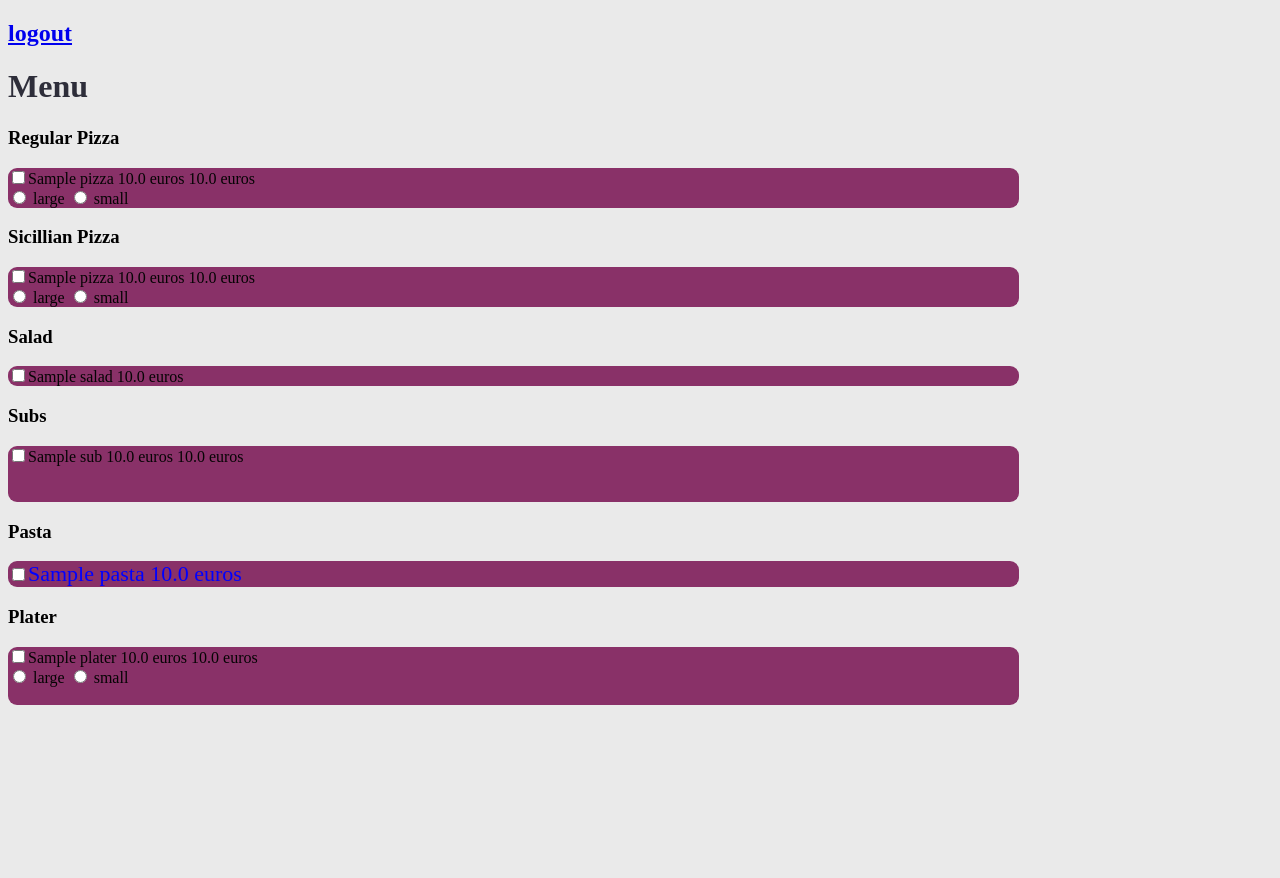
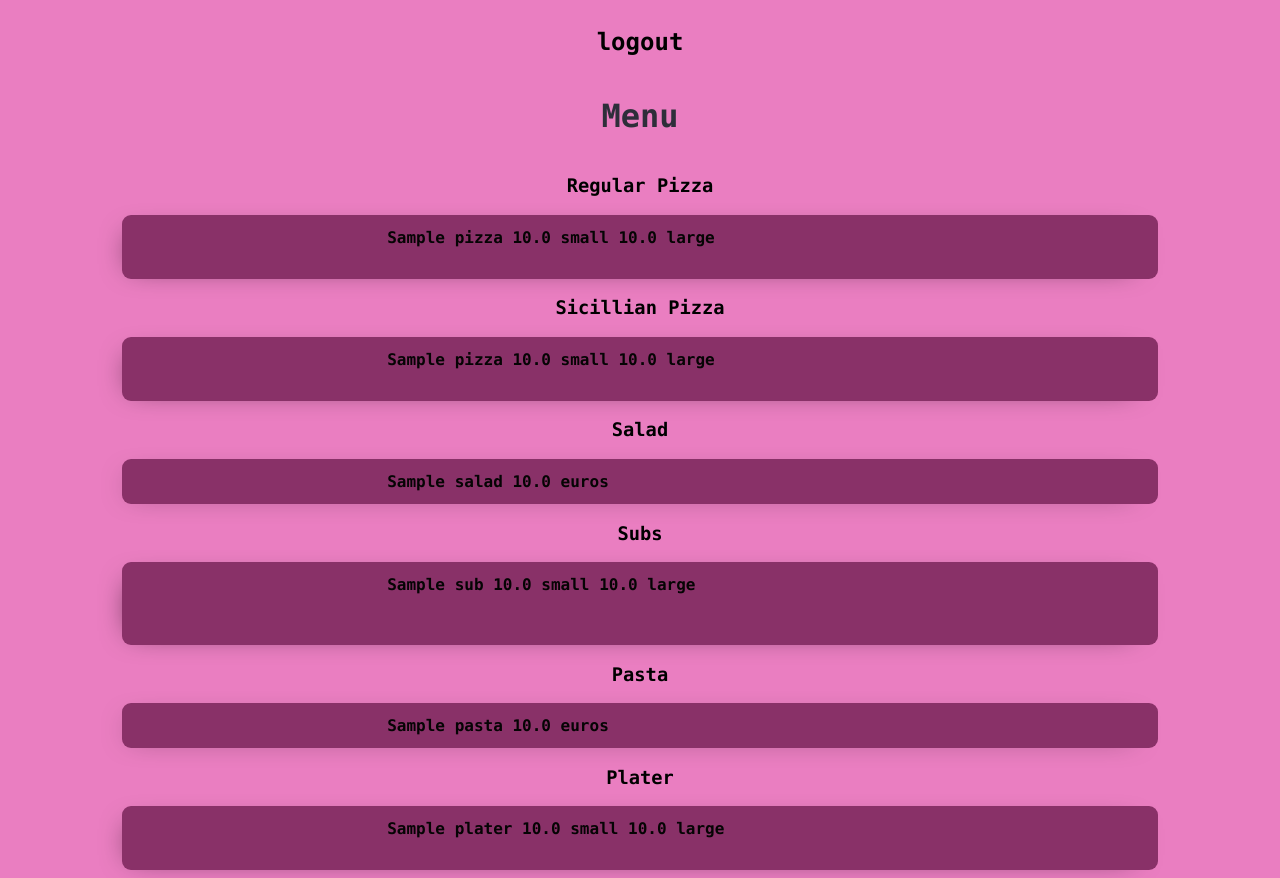
Before and after one commit to Happollyon/pizzaProject, a Django app: page /menu in a window 1280 px wide. Before the commit the page ends 705 px from the top, so only its background shows below. Run offline with Django 3.2, Linux system fonts and the light colour scheme; a user stored in the database is signed in; tables that the repository leaves empty hold one stand-in row (values such as "Sample post").

Commit message:
added style

```diff
--- /dev/null
+++ b/assets/script.js
@@ -0,0 +1,4 @@
+function opn()
+ {
+            alert('oi')
+ }
--- a/assets/style.css
+++ b/assets/style.css
@@ -1,17 +1,39 @@
 body{
-background:#EAEAEA;
+background: #ea7ec1;
+display: flex;
+flex-direction: column;
+justify-content: space-around;
+align-items: center;
+font-family: "Bitstream Vera Sans Mono", Monaco, "Courier New", Courier, monospace;
+}
+a{
+    text-decoration: none;
+    color: black;
 }
 
 .cont{
 background: #893168;
 color:#050404;
 border-radius:9px;
-width: 80%
+width: 80%;
+display: flex;
+flex-direction: column;
+justify-content: space-around;
+align-items: center;
+    -webkit-box-shadow: -9px 4px 29px -18px rgba(0,0,0,0.75);
+    -moz-box-shadow: -9px 4px 29px -18px rgba(0,0,0,0.75);
+    box-shadow: -9px 4px 29px -18px rgba(0,0,0,0.75);
+    padding: 1vw;
 }
+.cont >div
+{
+    width: 50%;
+    height: 80%;
+    font-weight: bold;
 
-.cont>div{
+}
+.topping{
 display:none;
-
 }
 
 .size
@@ -19,4 +41,13 @@ display:none;
 background:#4A1942;
 width: 50%;
 border-radius:9px;
+    display: none   ;
 }
+.button{
+display: none;
+background: #5b80b2;
+width: 40%;
+border-radius: 3px;
+color: white;
+text-align: center;
+}
--- a/orders/models.py
+++ b/orders/models.py
@@ -21,7 +21,7 @@ class Plater(models.Model):
     price1=models.FloatField(default=0)
     price2=models.FloatField(default=0)
     def __str__(self):
-        return f"{self.name}  {self.price1} euros  {self.price2} euros"
+        return f"{self.name}  {self.price1} small  {self.price2} large"
 
 class Topping(models.Model):
     name= models.CharField(max_length=64, default='teste')
@@ -36,7 +36,7 @@ class Regular_pizza(models.Model):
     option=models.IntegerField(default=0)
 
     def __str__(self):
-        return  f"{self.name} {self.price1} euros {self.price2} euros"
+        return  f"{self.name} {self.price1} small {self.price2} large"
 
 class Sicillia_pizza(models.Model):
     name = models.CharField(max_length=64, default='teste')
@@ -45,7 +45,7 @@ class Sicillia_pizza(models.Model):
     option = models.IntegerField(default=0)
 
     def __str__(self):
-        return f"{self.name} {self.price1} euros {self.price2} euros"
+        return f"{self.name} {self.price1} small {self.price2} large"
 class Subs(models.Model):
     name = models.CharField(max_length=64, default='teste')
     price1 = models.FloatField(default=0)
@@ -53,4 +53,4 @@ class Subs(models.Model):
     option = models.IntegerField(default=0)
 
     def __str__(self):
-        return f"{self.name} {self.price1} euros {self.price2} euros"
+        return f"{self.name} {self.price1} small {self.price2} large"
--- a/orders/templates/orders/menu.html
+++ b/orders/templates/orders/menu.html
@@ -5,44 +5,61 @@
 
 
     <title>Pizzaria</title>
+<link rel="script" href="/static/script.js">
     <link rel="stylesheet" href="/static/style.css">
 
 </head>
 <body>
 
 <h2><a href="/logout">logout</a></h2>
+
+
  <h1  style="color:#2E2E3A">Menu</h1>
+
+
 <h3>Regular Pizza</h3>
  <div class="cont">
 {% for regular in Regular_pizza%}
-    <input type="checkbox"><label >{{regular}}</label><br>
+     <div>
+       <label onclick='opn()'>{{regular}}</label><br>
+                <div class="size">
                     <input type="radio" value="large">  <label>large</label>
                     <input type="radio" value="small">  <label>small</label>
-            <div  style="background:#2E2E3A; display:none" >
+                </div>
+
+
+                <div class="topping" >
                         {%for topping in Topping%}
                              <input type="checkbox"  value="{{topping}}"><label  style="color:#FFFFFF">{{topping}}</label>
                         {%endfor%}
                 </div>
+         <div class="button">add to chart</div>
          <br>
 
-
+     </div>
 {%endfor%}
  </div>
 
      <h3>Sicillian Pizza</h3>
  <div class="cont">
+
 {% for Sicillian in Sicillian_pizza%}
-    <input type="checkbox"><label >{{Sicillian}}</label><br>
+     <div>
+         <label >{{Sicillian}}</label><br>
+            <div class="size">
             <input type="radio" value="large">  <label>large</label>
             <input type="radio" value="small">  <label>small</label>
-            <div>
+                </div>
+            <div class="topping">
             {%for topping in Topping%}
                  <input type="checkbox" value="{{topping}}"><label>{{topping}}</label>
 
             {%endfor%}
+
                 </div>
+         <div class="button">add to chart</div>
      <br>
-
+</div>
 {%endfor%}
  </div>
 
@@ -51,7 +68,9 @@
     <h3>Salad</h3>
 <div class="cont">
     {%for salad in Salad%}
-    <input type="checkbox"><label >{{salad}}</label><br>
+    <div>
+   <label >{{salad}}</label><br>
+    </div>
     {%endfor%}
 </div>
 
@@ -59,12 +78,14 @@
     <h3>Subs</h3>
 <div class="cont">
     {%for subs in Subs%}
-    <input type="checkbox"><label>{{subs}}</label><br>
+     <div>
+        <label>{{subs}}</label><br>
         <div class="size">
              <input  type="radio" name ='large'value="large">  <label>large</label>
             <input  type="radio" name="small" value="small">  <label>small</label>
         </div>
         <br/><br/>
+          </div>
     {%endfor%}
 </div>
 
@@ -72,7 +93,9 @@
     <h3>Pasta</h3>
 <div class="cont">
     {%for pasta in Pasta%}
-    <input type="checkbox"><label style="color:Blue;font-size:22px">{{pasta}}</label><br>
+     <div>
+   <label    >{{pasta}}</label><br>
+          </div>
     {%endfor%}
 </div>
 
@@ -80,12 +103,13 @@
 <div class="cont">
 
     {%for plater in Plater%}
-
-    <input type="checkbox"><label >{{plater}}</label><br>
-    <form>
+     <div>
+   <label >{{plater}}</label><br>
+           </div>
+    <div class="size">
     <input id="large" type="radio" name ='large'value="large">  <label>large</label>
     <input id= "small"type="radio" name="small" value="small">  <label>small</label>
-        </form>
+   </div>
     <br/>
     {%endfor%}
 </div>
```
Lines whose indentation alone changed are shown as unchanged.
